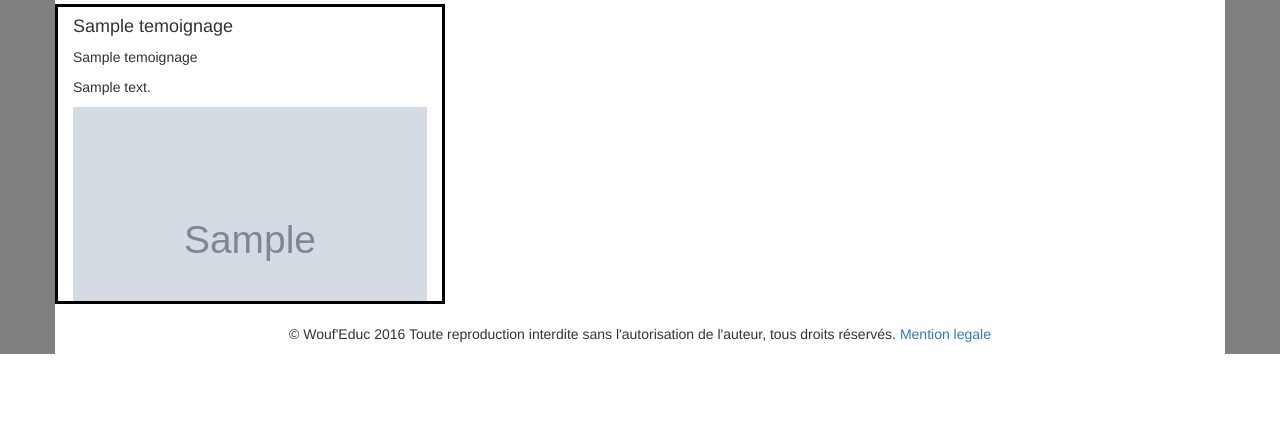
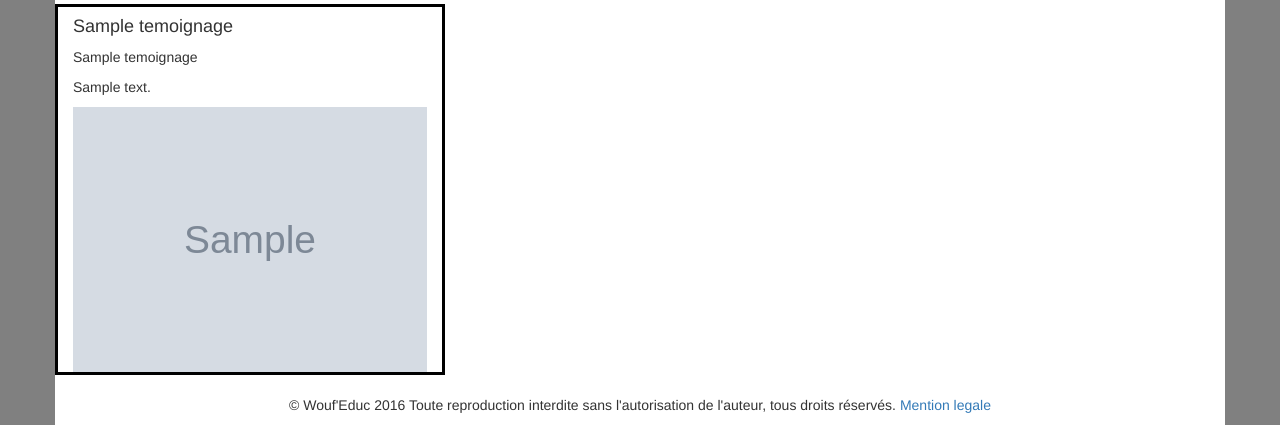
Before and after one commit to bensisko69/woufeduc, a Django app: page /temoignage in a window 1280 px wide. Shown: the part 639-1064 px from the top of the page. Before the commit the page ends 993 px from the top, so only its background shows below. Run offline with Django 3.2, Linux system fonts and the light colour scheme; tables that the repository leaves empty hold one stand-in row (values such as "Sample post"); grey boxes marked "Sample" are stand-in pictures; some libraries are stand-ins or nearby versions.

Commit message:
mention.html

```diff
--- a/templates/main/temoignage.html
+++ b/templates/main/temoignage.html
@@ -9,7 +9,7 @@
 </div>
 <h1>Retrouver les temoignages de nos clients</h1>
 {% for Temoignage in obj %}
-	<div class="col-xs-4" style="border: solid black; height: 300px; overflow: scroll;">
+	<div class="col-xs-4" style="border: solid black; height: 100%">
 			<h4>{{ Temoignage.titre }}</h4>
 			<p style=" word-wrap: break-word;" >{{ Temoignage.nom }}</p>
 			<p style=" word-wrap: break-word;" >{{ Temoignage.comment }}</p>
```
